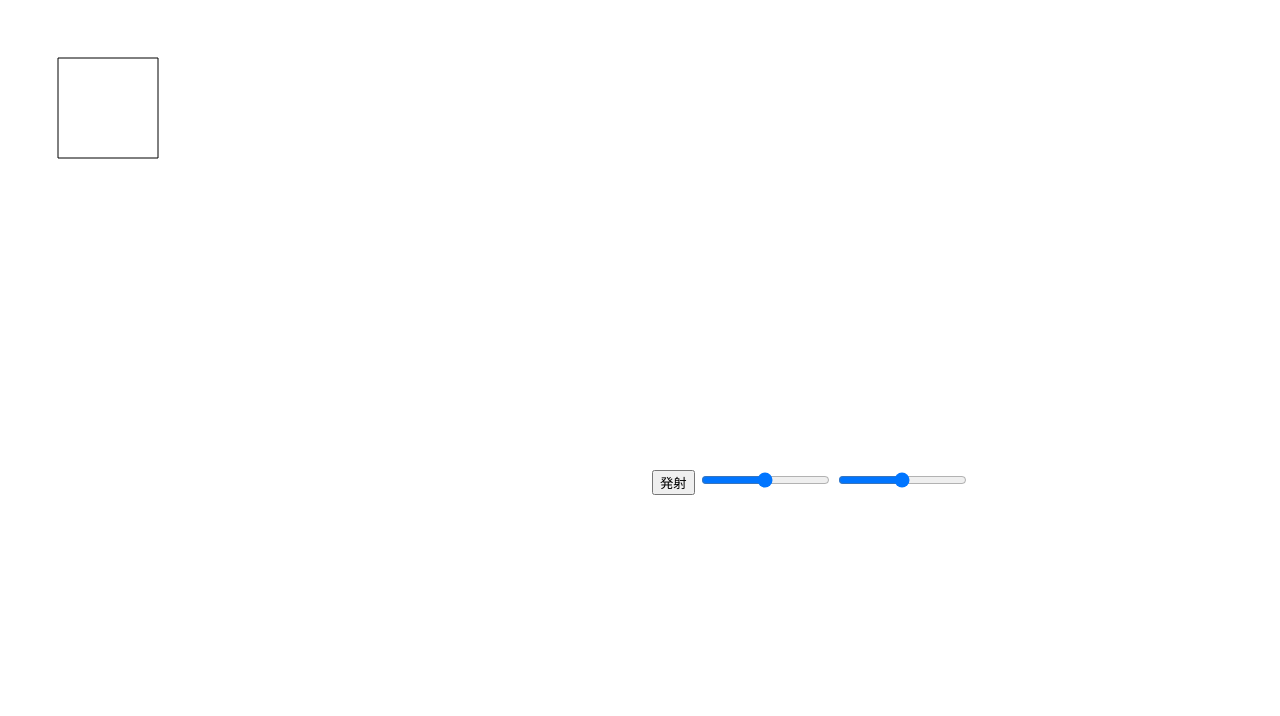
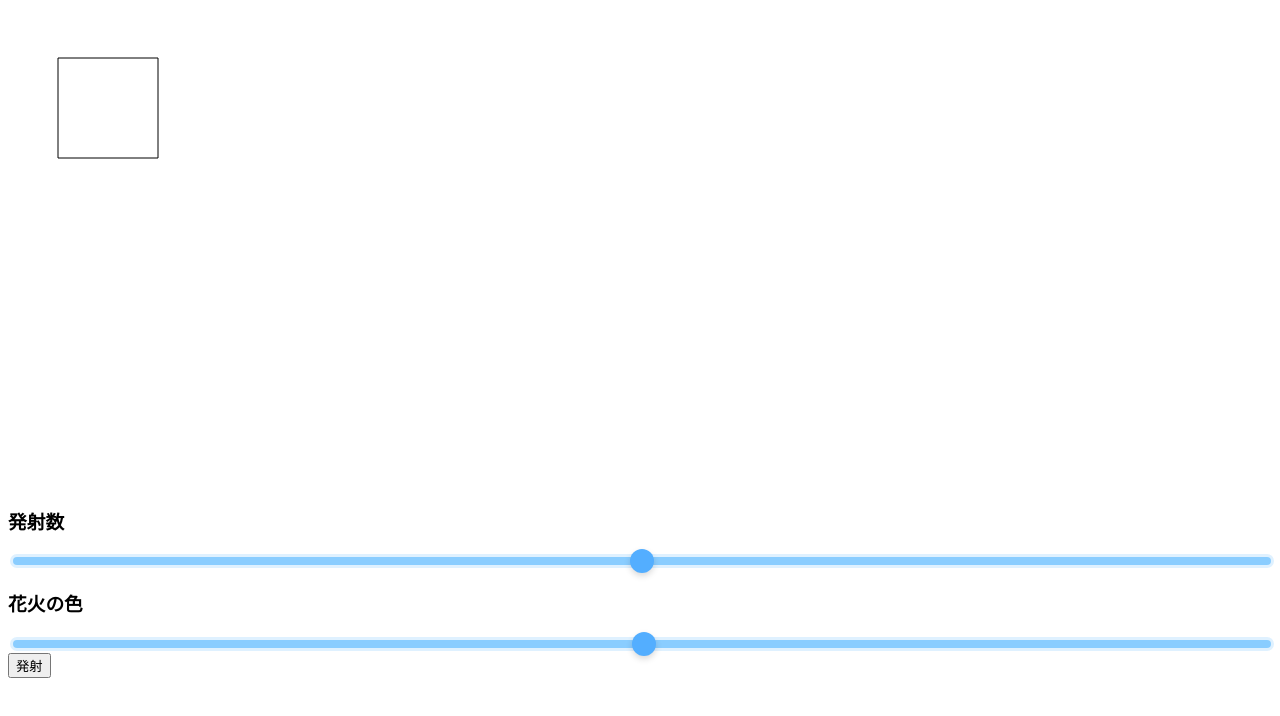
Before and after one commit to kouhirose/hanabi, a plain HTML site: page public/index.html in a window 1280 px wide. Drawn offline with Linux system fonts and the light colour scheme.

Commit message:
stylesheet.css

```diff
--- a/public/index.html
+++ b/public/index.html
@@ -1,11 +1,14 @@
 <html>
 	<head>
 	  <script type="text/javascript" src="./hanabi.js"></script>
+	  <link rel="stylesheet" href="./stylesheet.css">
 	</head>
 	<body>
 	  <canvas id="hanabi" width="640" height="480"></canvas>
+	  <h3>発射数</h3>
+	  <input type="range" name="#" min="0" max="20000" id="num">
+	  <h3>花火の色</h3>
+	  <input type="range" name="#" min="0" max="255" id="color">
 	  <button id="start">発射</button>
-	  <input type="range" name="#" min="0" max="20000" id="num">
-	  <input type="range" name="#" min="0" max="255" id="color">
 	</body>
 </html>
--- /dev/null
+++ b/public/stylesheet.css
@@ -0,0 +1,41 @@
+input[type="range"] {
+	-webkit-appearance: none; /* 🚩これ無しだとスタイルがほぼ全く反映されないので注意 */
+	appearance: none;
+	cursor: pointer; /* カーソルを分かりやすく */
+	outline: none; /* スライダーのアウトラインは見た目がキツイので消す */
+	height: 14px; /* バーの高さ */
+	width: 100%; /* バーの幅 */
+	background: #8acdff; /* バーの背景色 */
+	border-radius: 10px; /* バーの両端の丸み */
+	border: solid 3px #dff1ff; /* バー周囲の線 */
+  }
+  /* WebKit向けのつまみ */
+  input[type="range"]::-webkit-slider-thumb {
+	-webkit-appearance: none; /*  🚩デフォルトのつまみのスタイルを解除 */
+	background: #53aeff; /* 背景色 */
+	width: 24px; /* 幅 */
+	height: 24px; /* 高さ */
+	border-radius: 50%; /* 円形に */
+	box-shadow: 0px 3px 6px 0px rgba(0, 0, 0, 0.15); /* 影 */
+  }
+  /* Moz向けのつまみ */
+  input[type="range"]::-moz-range-thumb {
+	background: #53aeff; /* 背景色 */
+	width: 24px; /* 幅 */
+	height: 24px; /* 高さ */
+	border-radius: 50%; /* 円形に */
+	box-shadow: 0px 3px 6px 0px rgba(0, 0, 0, 0.15); /* 影 */
+	border: none; /* デフォルトの線を消す */
+  }
+  /* Firefoxで点線が周りに表示されてしまう問題の解消 */
+  input[type="range"]::-moz-focus-outer {
+	border: 0;
+  }
+  /* つまみをドラッグしているときのスタイル */
+  input[type="range"]:active::-webkit-slider-thumb {
+	box-shadow: 0px 5px 10px -2px rgba(0, 0, 0, 0.3);
+  }
+
+  button {
+	  text-align: center;
+  }
```
